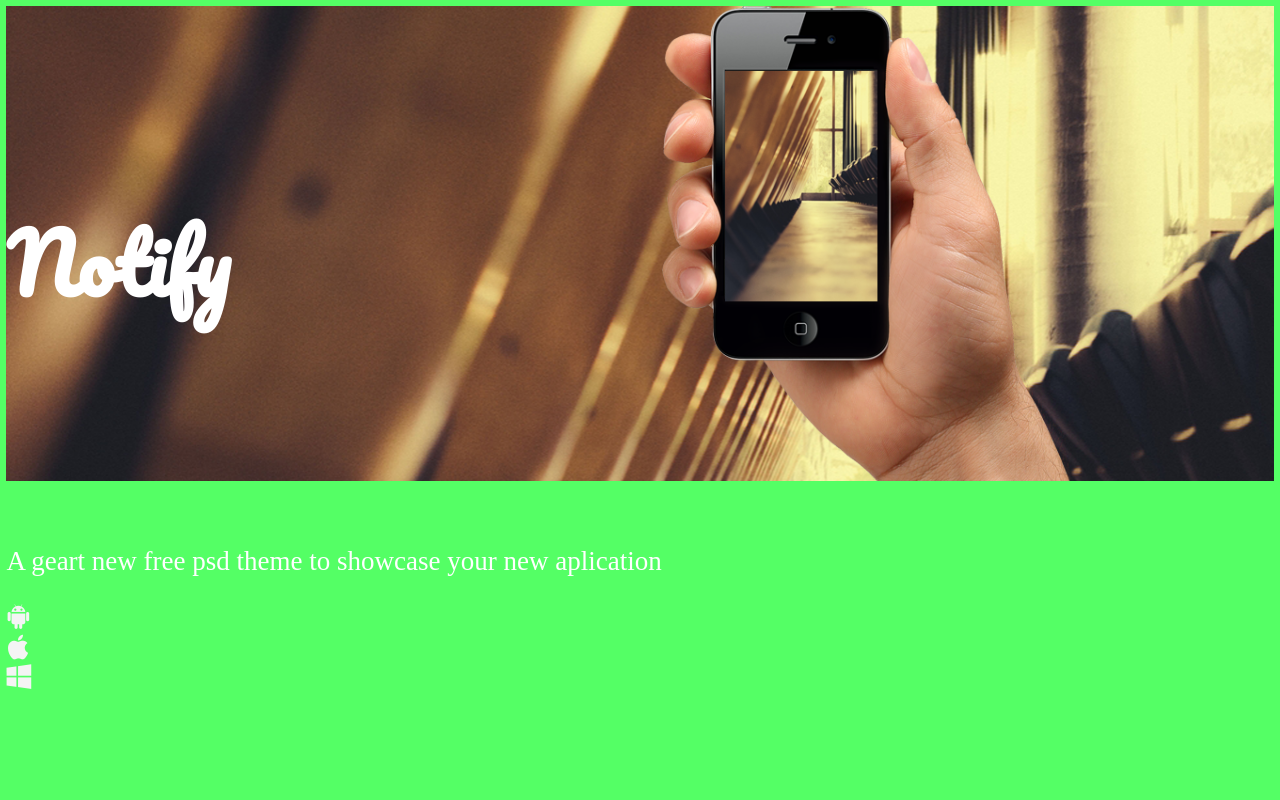
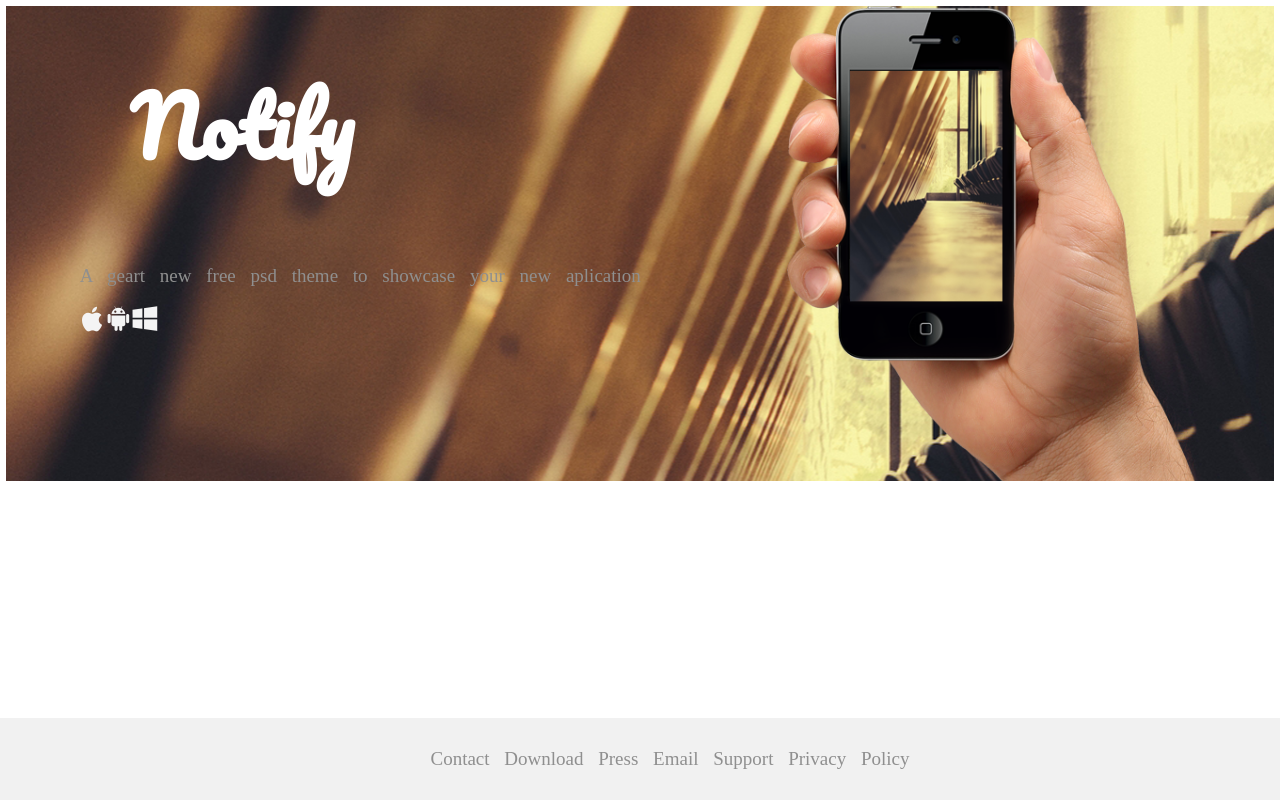
Before and after one commit to Hayashi25/Notify, a plain HTML site: page index.html in a window 1280 px wide. Drawn offline with Linux system fonts and the light colour scheme.

Commit message:
novas atualizações

```diff
--- a/index.html
+++ b/index.html
@@ -11,6 +11,7 @@
 
 <body>
     <nav>
+        <div class="informacoes">
             <div class="texto-do-banner">
                 <h6>
                     Notify
@@ -18,14 +19,29 @@
                 <p>
                     A geart new free psd theme to showcase your new aplication
                 </p>
+            </div>
+
             <div class="icons">
+                <img src="img/icone-ios.png" alt="">
                 <img src="img/icone-android.png" alt="">
-            <img src="img/icone-ios.png" alt="">
                 <img src="img/icone-windows.png" alt="">
             </div>
         </div>
+
         <img src="img/hand.png" alt="">
     </nav>
+    <footer>
 
+            </div>
+            <div id="" class="footer">
+          <div style="word-spacing: 10px;"></div>
+            <p>      Contact    </p>
+            <p>     Download     </p>
+             <p>     Press        </p>
+              <p>  Email        </p>
+            <p>     Support         </p>
+             <p>Privacy Policy</p>
+        </div>
+    </footer>
 </body>
 </html>
--- a/style.css
+++ b/style.css
@@ -1,6 +1,5 @@
 body{
     margin: 0;
-    background-color: #54ff65;
 }
 
 nav{
@@ -8,18 +7,25 @@ nav{
     height: 475px;
     background-image: url(img/banner.png);
     margin: 0.5%;
+    justify-content: space-around;
+
 }
 
 h6{
     color: white;
     font-size: 80px;
     font-family: 'Pacifico', cursive;
+    margin: 50px;
 }
 
 p{
     color: white;
     font-size: 27px;
 
+}
+
+.informacoes{
+    border: 0;
 }
 
 .texto-do-banner{
@@ -29,6 +35,28 @@ p{
 }
 
 .icons{
+    display: flex;
     height: 25.99px;
     width: 25.99px;
+    align-items: center;
 }
+
+
+footer{
+    position: fixed;
+    color: black;
+    bottom: 0;
+    left: 0px;
+    width: 100%;
+    padding: 30px;
+    background-color: #f1f1f1;
+    text-align: center;
+}
+p{
+ color: #8F8F8F;
+ font-size: 19px;
+ display: inline;
+ justify-content: space-evenly;
+ align-items: center;
+ word-spacing: 10px;
+}
```
Also changed, not shown: icone-android.png (added), icone-ios.png (added), icone-windows.png (added), icone1.png (added), icone2.png (added), icone3.png (added), notify_psd_theme.jpg (added), pessoa1.jpg (added). Lines whose indentation alone changed are shown as unchanged.
